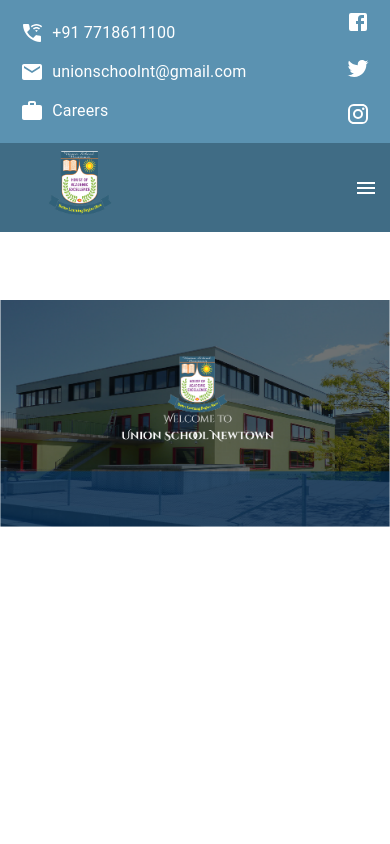
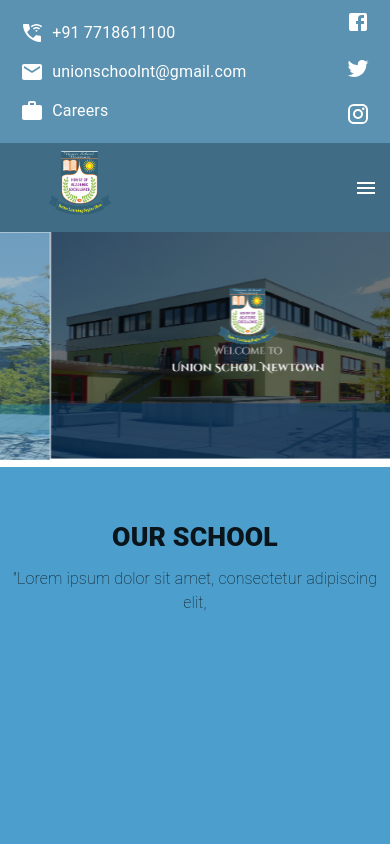
Before and after one commit to harsh6975/Union-School, a React (Create React App) app: page / in a window 390 px wide. Shown: the top 844 px of the page. Built offline with nearby package versions, Linux system fonts and the light colour scheme.

Commit message:
hero modified

```diff
--- a/src/component/Hero.js
+++ b/src/component/Hero.js
@@ -1,5 +1,4 @@
 import React from "react";
-import styles from "../styles/hero.module.css";
 import hero1 from "../images/hero1.png";
 import hero2 from "../images/hero2.png";
 import hero3 from "../images/hero3.png";
@@ -9,7 +8,7 @@ import ImageSlider from "./Image Slider/ImageSlider";
 const images = [hero1, hero2, hero3];
 function Hero() {
   return (
-    <div className={styles.container}>
+    <div>
       <ImageSlider
         images={images}
         autoPlay={true}
--- a/src/styles/hero.module.css
+++ /dev/null
@@ -1,11 +0,0 @@
-.container {
-  margin-top: 14vh;
-  height: 88vh;
-}
-
-@media screen and (max-width: 768px) {
-  .container {
-    margin-top: 8vh;
-
-  }
-}
```
